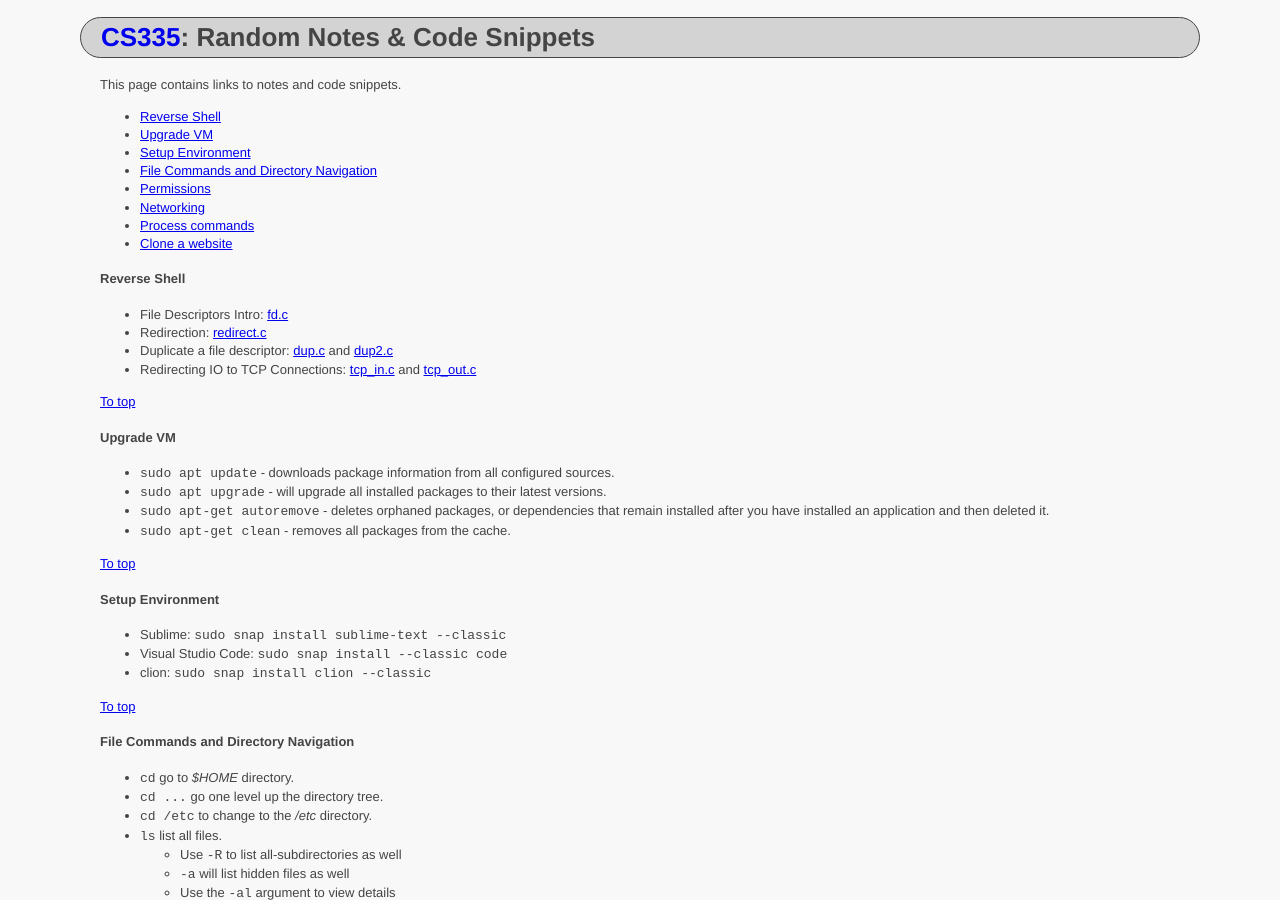
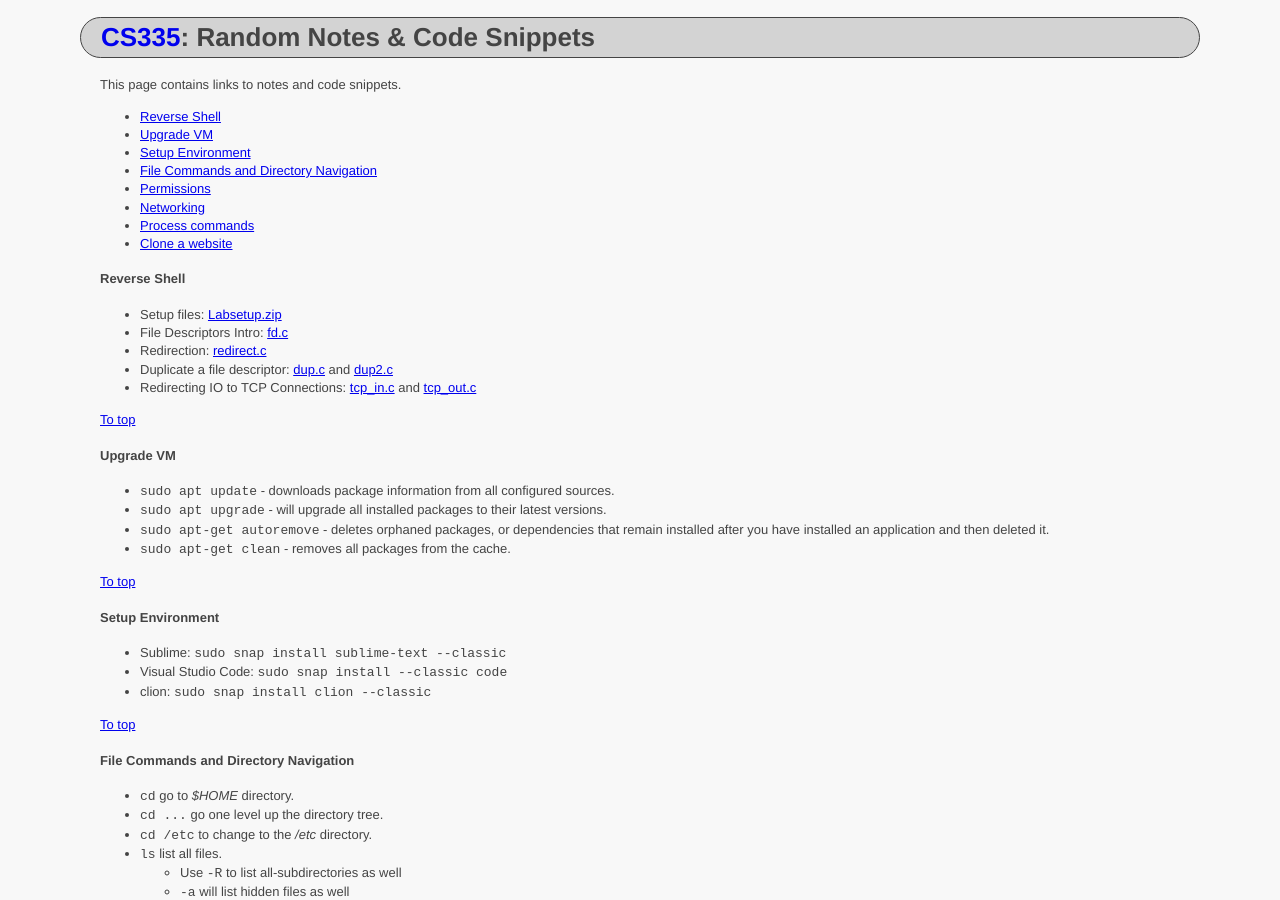
Before and after one commit to ycpcs/cs335-spring2026, a Jekyll site: the page built from notes/index.md, in a window 1280 px wide and 900 px high. Built offline with Jekyll 4.4.1, drawn with Linux system fonts in a browser that asks for light colours.

Commit message:
Update index.md

```diff
--- a/notes/index.md
+++ b/notes/index.md
@@ -16,6 +16,7 @@ This page contains links to notes and code snippets.
 - [Clone a website](#clone-a-website)
 
 #### Reverse Shell
+- Setup files: [Labsetup.zip](.\Labsetup.zip)
 - File Descriptors Intro: <a href=".\reverse-shell\fd.c" target="_blank">fd.c</a>
 - Redirection: <a href=".\reverse-shell\redirect.c" target="_blank">redirect.c</a>
 - Duplicate a file descriptor: <a href=".\reverse-shell\dup.c" target="_blank">dup.c</a> and <a href=".\reverse-shell\dup2.c" target="_blank">dup2.c</a>
```
